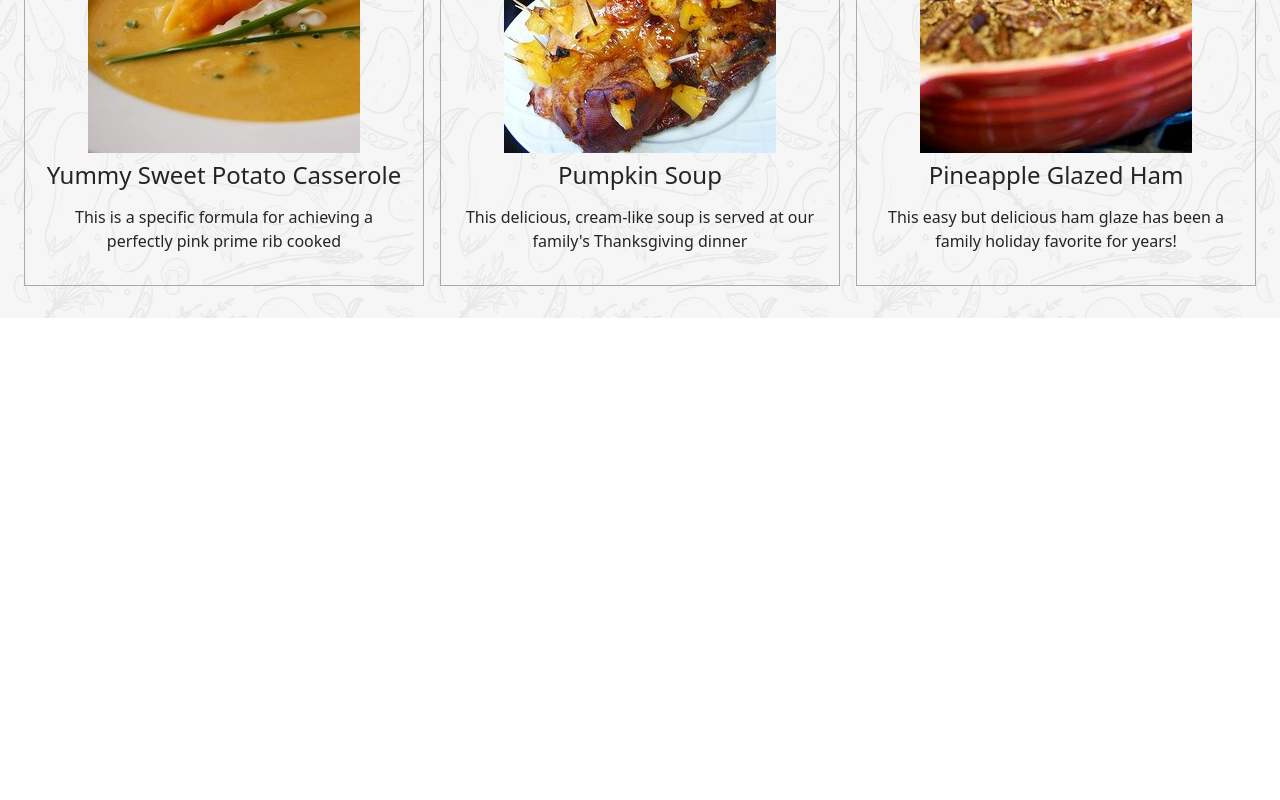
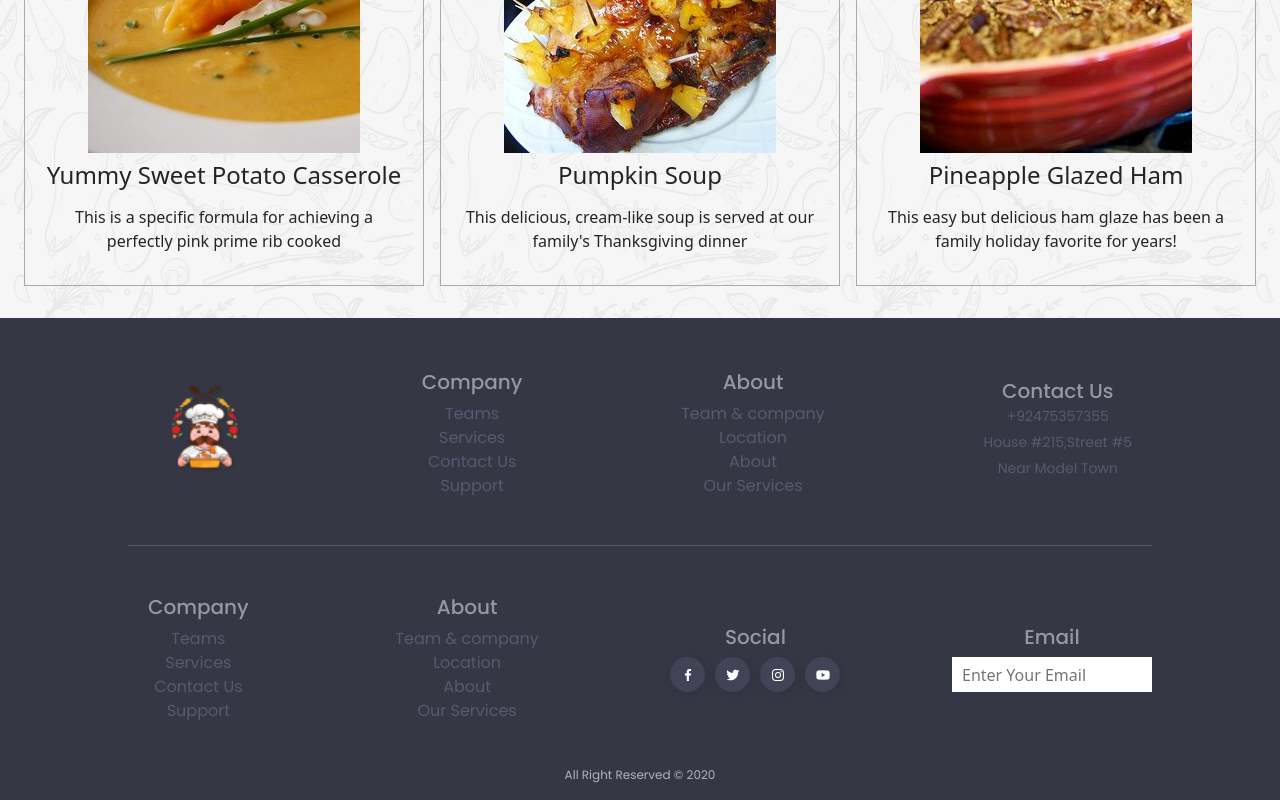
Before and after one commit to AmanySirajAl-Din/Wasfity-RecipeMaker, a React (Create React App) app: page /AddIngredients in a window 1280 px wide. Shown: the part 1950-2750 px from the top of the page. Before the commit the page ends 2268 px from the top, so only its background shows below. Built offline with nearby package versions, Linux system fonts and the light colour scheme.

Commit message:
added footer comp. to home page

```diff
--- a/public/index.html
+++ b/public/index.html
@@ -24,6 +24,12 @@
       work correctly both with client-side routing and a non-root public URL.
       Learn how to configure a non-root public URL by running `npm run build`.
     -->
+
+    <!--Box Icons-->
+    <link
+      href="https://unpkg.com/boxicons@2.0.7/css/boxicons.min.css"
+      rel="stylesheet"
+    />
     <title>React App</title>
   </head>
   <body>
--- /dev/null
+++ b/src/components/site/footer/footer.css
@@ -0,0 +1,151 @@
+/* Google Fonts */
+@import url('https://fonts.googleapis.com/css2?family=Bebas+Neue&family=Poppins:wght@300;400;500;600;700;800;900&display=swap');
+
+footer {
+  background-color: #353745;
+  box-sizing: border-box;
+  display: flex;
+  flex-direction: column;
+  align-items: center;
+}
+
+/* Up & Down Section */
+.f__logo {
+  color: #ffffff;
+  font-family: 'Bebas Neue', cursive;
+  letter-spacing: 2px;
+  padding: 5px 10px;
+  width: 155px;
+  align-self: flex-start;
+}
+.f__logo img {
+  width: 110%;
+}
+
+.up__section {
+  border-bottom: 1px solid #545562;
+}
+
+.up__section,
+.down__section {
+  display: flex;
+  justify-content: space-between;
+  align-items: center;
+  padding: 3% 0;
+  margin: 5px;
+  width: 80%;
+  flex-wrap: wrap;
+}
+
+.up__section ul,
+.down__section ul {
+  font-family: 'Poppins', sans-serif;
+  margin: 0;
+  padding: 0 20px;
+}
+
+.up__section h1,
+.down__section h1 {
+  color: #9697a0;
+  font-size: 20px;
+  font-family: 'Poppins', sans-serif;
+}
+
+.up__section ul a,
+.down__section ul a {
+  font-size: 16px;
+  color: #575a70;
+  transition: 0.3s;
+}
+
+.up__section ul a:hover,
+.down__section ul a:hover {
+  color: #ddd;
+}
+
+.up__section ul p {
+  font-size: 14px;
+  color: #575a70;
+  line-height: 10px;
+}
+
+.social__icons {
+  display: flex;
+}
+
+.social__icons a {
+  width: 35px;
+  height: 35px;
+  border-radius: 50%;
+  margin: 0 5px;
+  background-color: #424356;
+  box-shadow: 2px 2px 12px rgba(0, 0, 0, 0.1);
+  display: flex;
+  justify-content: center;
+  align-items: center;
+  color: #fff;
+  transition: 0.3s;
+}
+
+.social__icons a:hover {
+  background-color: #fff;
+  color: #424356;
+}
+
+.footer__search input {
+  height: 35px;
+  width: 200px;
+  padding: 0 10px;
+  border: none;
+  outline: none;
+}
+
+.copyright {
+  font-family: 'Poppins', sans-serif;
+  font-size: 12px;
+  color: #b3b3b3;
+}
+
+@media (max-width: 1024px) {
+  .footer__search {
+    margin: 20px auto;
+    display: flex;
+    align-items: center;
+    justify-content: center;
+    width: 100%;
+  }
+  .footer__search h1 {
+    margin: 20px;
+  }
+}
+
+@media (max-width: 720px) {
+  .f__logo {
+    font-size: 35px;
+    align-self: center;
+    border: 1px solid #545562;
+  }
+
+  .up__section,
+  .down__section {
+    display: flex;
+    flex-direction: column;
+    justify-content: center;
+    align-items: center;
+    gap: 1rem;
+  }
+  .up__section ul h1,
+  .down__section ul h1,
+  .social h1 {
+    font-size: 22px;
+    text-align: center;
+  }
+  .up__section ul li,
+  .down__section ul li {
+    text-align: center;
+    margin: 10px;
+  }
+  .footer__search {
+    gap: 0;
+  }
+}
--- /dev/null
+++ b/src/components/site/footer/footer.js
@@ -0,0 +1,121 @@
+import './footer.css'
+import logo from '../../../assets/img/logo.png'
+
+const Footer = () => {
+  const url = '#'
+
+  return (
+    <footer>
+      <div className='up__section'>
+        <a href={url} className='f__logo'>
+          <img src={logo} alt='logo' />
+        </a>
+        <ul>
+          <h1>Company</h1>
+          <li>
+            <a href={url}>Teams</a>
+          </li>
+          <li>
+            <a href={url}>Services</a>
+          </li>
+          <li>
+            <a href={url}>Contact Us</a>
+          </li>
+          <li>
+            <a href={url}>Support</a>
+          </li>
+        </ul>
+
+        <ul>
+          <h1>About</h1>
+          <li>
+            <a href={url}>Team & company</a>
+          </li>
+          <li>
+            <a href={url}>Location</a>
+          </li>
+          <li>
+            <a href={url}>About</a>
+          </li>
+          <li>
+            <a href={url}>Our Services</a>
+          </li>
+        </ul>
+
+        <ul>
+          <h1>Contact Us</h1>
+          <li>
+            <p>+92475357355</p>
+          </li>
+          <li>
+            <p>House #215,Street #5</p>
+          </li>
+          <li>
+            <p>Near Model Town</p>
+          </li>
+        </ul>
+      </div>
+
+      <div className='down__section'>
+        <ul>
+          <h1>Company</h1>
+          <li>
+            <a href={url}>Teams</a>
+          </li>
+          <li>
+            <a href={url}>Services</a>
+          </li>
+          <li>
+            <a href={url}>Contact Us</a>
+          </li>
+          <li>
+            <a href={url}>Support</a>
+          </li>
+        </ul>
+
+        <ul>
+          <h1>About</h1>
+          <li>
+            <a href={url}>Team & company</a>
+          </li>
+          <li>
+            <a href={url}>Location</a>
+          </li>
+          <li>
+            <a href={url}>About</a>
+          </li>
+          <li>
+            <a href={url}>Our Services</a>
+          </li>
+        </ul>
+
+        <div className='social'>
+          <h1>Social</h1>
+          <div className='social__icons'>
+            <a href={url}>
+              <i class='bx bxl-facebook'></i>
+            </a>
+            <a href={url}>
+              <i class='bx bxl-twitter'></i>
+            </a>
+            <a href={url}>
+              <i class='bx bxl-instagram'></i>
+            </a>
+            <a href={url}>
+              <i class='bx bxl-youtube'></i>
+            </a>
+          </div>
+        </div>
+
+        <div className='footer__search'>
+          <h1>Email</h1>
+          <input type='email' placeholder='Enter Your Email' />
+        </div>
+      </div>
+
+      <p class='copyright'>All Right Reserved &copy; 2020</p>
+    </footer>
+  )
+}
+
+export default Footer
--- a/src/index.css
+++ b/src/index.css
@@ -17,6 +17,14 @@ code {
     monospace;
 }
 
+a {
+  text-decoration: none !important;
+}
+
+ul {
+  list-style: none !important;
+}
+
 img {
   max-width: 100%;
   display: block;
--- a/src/pages/site/home/home.js
+++ b/src/pages/site/home/home.js
@@ -3,6 +3,7 @@ import Search from '../../../components/site/search/search'
 import Hero from '../../../components/site/hero/hero'
 import Nav from '../../../components/site/nav/nav'
 import './home.css'
+import Footer from '../../../components/site/footer/footer'
 
 const Home = () => {
   return (
@@ -11,6 +12,7 @@ const Home = () => {
       <Search />
       <Hero />
       <RecipeList />
+      <Footer />
     </main>
   )
 }
```
